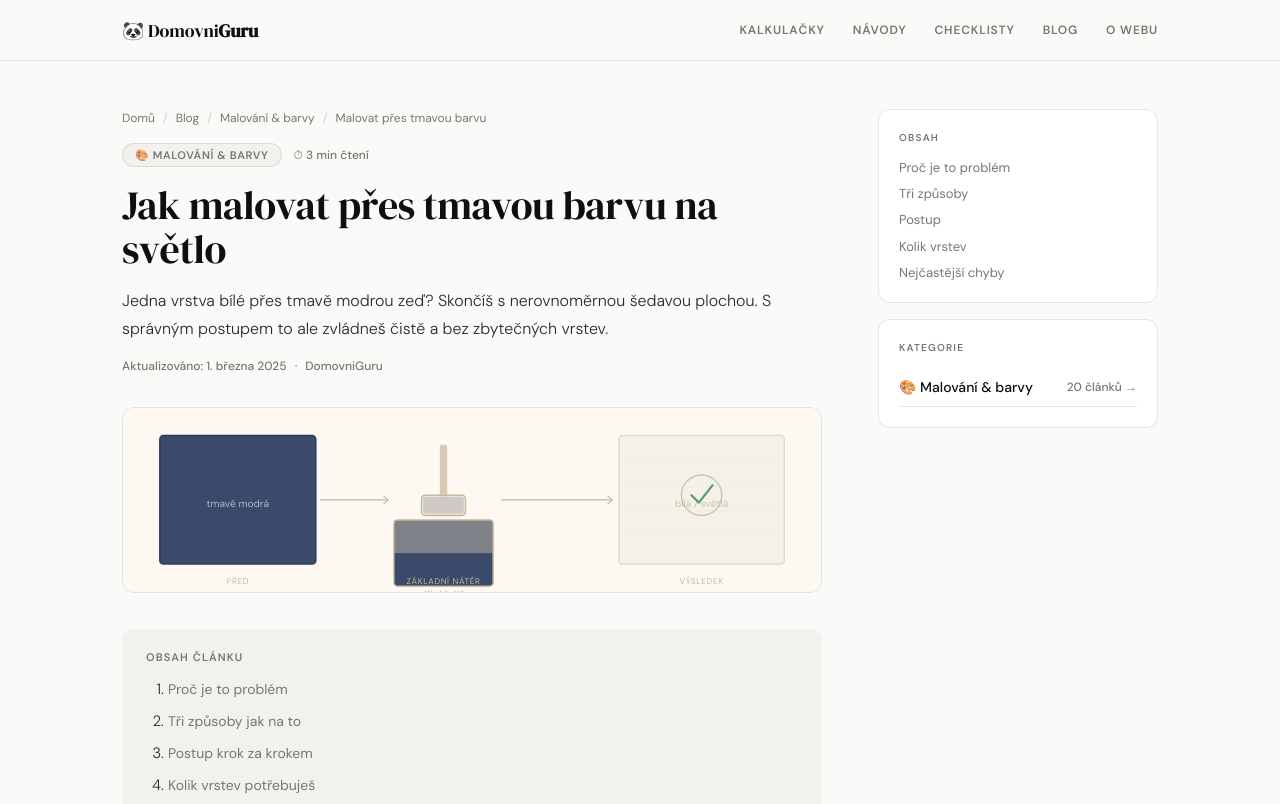
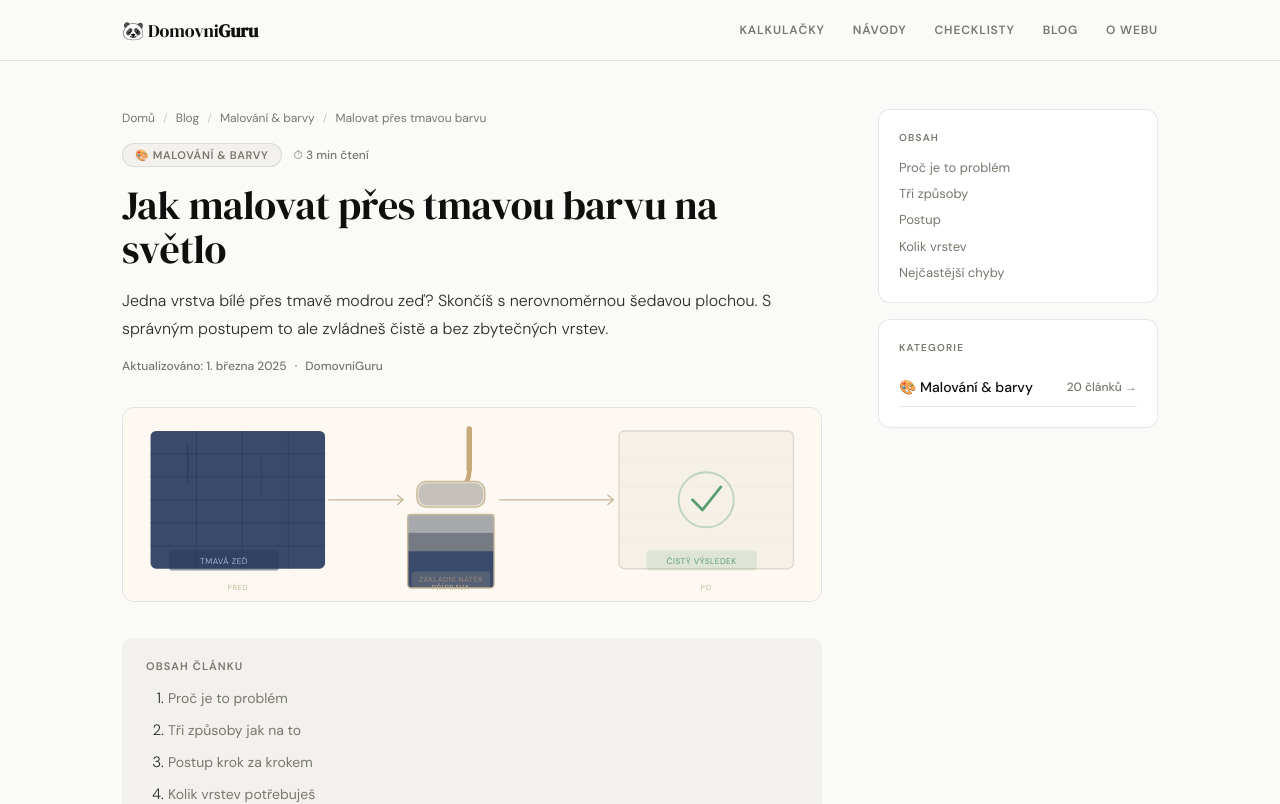
Before and after one commit to kristynapacakova/domovniguru, a Next.js app: page /blog/malovat-pres-tmavou-barvu in a window 1280 px wide. Shown: the top 804 px of the page. Built offline with nearby package versions, Linux system fonts and the light colour scheme.

Commit message:
Update page.tsx

```diff
--- a/app/blog/malovat-pres-tmavou-barvu/page.tsx
+++ b/app/blog/malovat-pres-tmavou-barvu/page.tsx
@@ -44,52 +44,65 @@ export default function ArticlePage() {
 
             {/* HERO ILLUSTRATION */}
             <div className="hero-illustration" aria-hidden="true">
-              <svg viewBox="0 0 760 200" fill="none" xmlns="http://www.w3.org/2000/svg" className="hero-svg">
-                <rect width="760" height="200" fill="#fdf8f2"/>
+              <svg viewBox="0 0 760 210" fill="none" xmlns="http://www.w3.org/2000/svg" className="hero-svg">
+                <rect width="760" height="210" fill="#fdf8f2"/>
 
-                {/* LEFT: tmavá zeď */}
-                <rect x="40" y="30" width="170" height="140" rx="4" fill="#3a4a6a"/>
-                <rect x="40" y="30" width="170" height="140" rx="4" fill="none" stroke="#2a3a5a" strokeWidth="1.5"/>
-                <text x="125" y="108" fontFamily="var(--font-sans,sans-serif)" fontSize="11" fill="white" textAnchor="middle" opacity="0.6">tmavě modrá</text>
-                <text x="125" y="192" fontFamily="var(--font-sans,sans-serif)" fontSize="9" fill="#c8b89a" textAnchor="middle" letterSpacing="0.08em">PŘED</text>
+                {/* === LEVÁ TŘETINA: tmavá zeď === */}
+                <rect x="30" y="25" width="190" height="150" rx="6" fill="#3a4a6a"/>
+                {/* Jemná cihlová textura */}
+                {[50,75,100,125,150].map((y,i)=><line key={i} x1="30" y1={y} x2="220" y2={y} stroke="#2e3d58" strokeWidth="0.8"/>)}
+                {[80,130,180].map((x,i)=><line key={i} x1={x} y1="25" x2={x} y2="175" stroke="#2e3d58" strokeWidth="0.8"/>)}
+                {/* Kapky vlhkosti / šmouhy */}
+                <path d="M70 40 Q72 60 70 80" stroke="#2a3a5a" strokeWidth="2" strokeLinecap="round" opacity="0.6"/>
+                <path d="M150 50 Q152 70 150 95" stroke="#2a3a5a" strokeWidth="1.5" strokeLinecap="round" opacity="0.5"/>
+                {/* Popisek */}
+                <rect x="50" y="155" width="120" height="22" rx="4" fill="#2a3a5a" opacity="0.5"/>
+                <text x="110" y="170" fontFamily="var(--font-sans,sans-serif)" fontSize="9" fill="#a0b4d0" textAnchor="middle" letterSpacing="0.06em">TMAVÁ ZEĎ</text>
+                <text x="125" y="198" fontFamily="var(--font-sans,sans-serif)" fontSize="8" fill="#c8b89a" textAnchor="middle" letterSpacing="0.10em">PŘED</text>
 
-                {/* CENTER: postup — váleček se základním nátěrem */}
-                <g transform="translate(295, 40)">
-                  {/* Váleček */}
-                  <rect x="50" y="0" width="8" height="60" rx="2" fill="#c8b89a" opacity="0.7"/>
-                  <rect x="30" y="55" width="48" height="22" rx="4" fill="#e8e0d4" opacity="0.8"/>
-                  <rect x="30" y="55" width="48" height="22" rx="4" fill="none" stroke="#c8b89a" strokeWidth="1.5"/>
-                  {/* Barva na válečku — šedavý základní nátěr */}
-                  <rect x="32" y="57" width="44" height="18" rx="3" fill="#b0b0b0" opacity="0.5"/>
-                  {/* Zeď s přechodem */}
-                  <rect x="0" y="82" width="108" height="72" rx="4" fill="#3a4a6a"/>
-                  <rect x="0" y="82" width="108" height="36" rx="0" fill="#909090" opacity="0.8"/>
-                  <rect x="0" y="82" width="108" height="72" rx="4" fill="none" stroke="#c8b89a" strokeWidth="1.5"/>
-                  <text x="54" y="165" fontFamily="var(--font-sans,sans-serif)" fontSize="8" fill="#9a8a7a" textAnchor="middle">základní nátěr</text>
+                {/* === STŘED: základní nátěr === */}
+                {/* Váleček — hezky nakreslený */}
+                <g transform="translate(310, 20)">
+                  {/* Tyč */}
+                  <rect x="64" y="0" width="6" height="50" rx="3" fill="#c8a97a"/>
+                  {/* Ohnutí */}
+                  <path d="M67 48 Q67 68 47 68" stroke="#c8a97a" strokeWidth="5" fill="none" strokeLinecap="round"/>
+                  {/* Váleček tělo */}
+                  <rect x="10" y="60" width="74" height="28" rx="10" fill="#e8e0d4"/>
+                  <rect x="10" y="60" width="74" height="28" rx="10" fill="none" stroke="#c8b89a" strokeWidth="1.5"/>
+                  {/* Barva na válečku — šedý základ */}
+                  <rect x="12" y="62" width="70" height="24" rx="9" fill="#9a9a9a" opacity="0.45"/>
+                  {/* Zeď pod válečkem — přechod tmavá→šedá→bílá */}
+                  <rect x="0" y="96" width="94" height="80" rx="4" fill="#3a4a6a"/>
+                  <rect x="0" y="96" width="94" height="40" rx="0" fill="#8a8a8a" opacity="0.75"/>
+                  <rect x="0" y="96" width="94" height="20" rx="0" fill="#c8c8c8" opacity="0.6"/>
+                  <rect x="0" y="96" width="94" height="80" rx="4" fill="none" stroke="#c8b89a" strokeWidth="1.5"/>
+                  {/* Popisek */}
+                  <rect x="4" y="158" width="86" height="18" rx="4" fill="#c8b89a" opacity="0.2"/>
+                  <text x="47" y="170" fontFamily="var(--font-sans,sans-serif)" fontSize="8" fill="#9a8a7a" textAnchor="middle" letterSpacing="0.06em">ZÁKLADNÍ NÁTĚR</text>
                 </g>
-                <text x="349" y="192" fontFamily="var(--font-sans,sans-serif)" fontSize="9" fill="#c8b89a" textAnchor="middle" letterSpacing="0.08em">ZÁKLADNÍ NÁTĚR</text>
+                <text x="357" y="198" fontFamily="var(--font-sans,sans-serif)" fontSize="8" fill="#c8b89a" textAnchor="middle" letterSpacing="0.10em">PŘÍPRAVA</text>
 
-                {/* RIGHT: světlá čistá zeď */}
-                <rect x="540" y="30" width="180" height="140" rx="4" fill="#f5f0e8"/>
-                <rect x="540" y="30" width="180" height="140" rx="4" fill="none" stroke="#e0d8cc" strokeWidth="1.5"/>
-                {/* Jemná textura */}
-                {[0,1,2,3].map(i => (
-                  <line key={i} x1="540" y1={60+i*26} x2="720" y2={60+i*26} stroke="#e8e0d4" strokeWidth="0.5" opacity="0.5"/>
-                ))}
-                <text x="630" y="108" fontFamily="var(--font-sans,sans-serif)" fontSize="11" fill="#c8b89a" textAnchor="middle" opacity="0.8">bílá / světlá</text>
-                {/* Fajfka */}
-                <circle cx="630" cy="95" r="22" fill="none" stroke="#5a9e6f" strokeWidth="1.5" opacity="0.4"/>
-                <path d="M619 95 L627 103 L642 84" stroke="#5a9e6f" strokeWidth="2.5" strokeLinecap="round" strokeLinejoin="round" fill="none"/>
-                <text x="630" y="192" fontFamily="var(--font-sans,sans-serif)" fontSize="9" fill="#c8b89a" textAnchor="middle" letterSpacing="0.08em">VÝSLEDEK</text>
+                {/* === PRAVÁ TŘETINA: světlá čistá zeď === */}
+                <rect x="540" y="25" width="190" height="150" rx="6" fill="#f5f0e8"/>
+                <rect x="540" y="25" width="190" height="150" rx="6" fill="none" stroke="#e0d8cc" strokeWidth="1.5"/>
+                {/* Jemná textura světlé zdi */}
+                {[55,85,115,145].map((y,i)=><line key={i} x1="540" y1={y} x2="730" y2={y} stroke="#e8e0d4" strokeWidth="0.5" opacity="0.6"/>)}
+                {/* Zelená fajfka */}
+                <circle cx="635" cy="100" r="30" fill="none" stroke="#5a9e6f" strokeWidth="2" opacity="0.35"/>
+                <path d="M620 100 L631 111 L651 86" stroke="#5a9e6f" strokeWidth="3" strokeLinecap="round" strokeLinejoin="round" fill="none"/>
+                {/* Popisek */}
+                <rect x="570" y="155" width="120" height="22" rx="4" fill="#5a9e6f" opacity="0.15"/>
+                <text x="630" y="170" fontFamily="var(--font-sans,sans-serif)" fontSize="9" fill="#5a9e6f" textAnchor="middle" letterSpacing="0.06em">ČISTÝ VÝSLEDEK</text>
+                <text x="635" y="198" fontFamily="var(--font-sans,sans-serif)" fontSize="8" fill="#c8b89a" textAnchor="middle" letterSpacing="0.10em">PO</text>
 
                 {/* Šipky */}
-                <path d="M215 100 L288 100" stroke="#c8b89a" strokeWidth="1.2" strokeLinecap="round"/>
-                <path d="M284 96 L289 100 L284 104" stroke="#c8b89a" strokeWidth="1.2" strokeLinecap="round" strokeLinejoin="round" fill="none"/>
-                <path d="M412 100 L532 100" stroke="#c8b89a" strokeWidth="1.2" strokeLinecap="round"/>
-                <path d="M528 96 L533 100 L528 104" stroke="#c8b89a" strokeWidth="1.2" strokeLinecap="round" strokeLinejoin="round" fill="none"/>
+                <path d="M224 100 L304 100" stroke="#c8b89a" strokeWidth="1.5" strokeLinecap="round"/>
+                <path d="M299 95 L305 100 L299 105" stroke="#c8b89a" strokeWidth="1.5" strokeLinecap="round" strokeLinejoin="round" fill="none"/>
+                <path d="M410 100 L533 100" stroke="#c8b89a" strokeWidth="1.5" strokeLinecap="round"/>
+                <path d="M528 95 L534 100 L528 105" stroke="#c8b89a" strokeWidth="1.5" strokeLinecap="round" strokeLinejoin="round" fill="none"/>
               </svg>
             </div>
-
             <nav className="toc" aria-label="Obsah článku">
               <div className="toc-label">Obsah článku</div>
               <ol className="toc-list">
```
